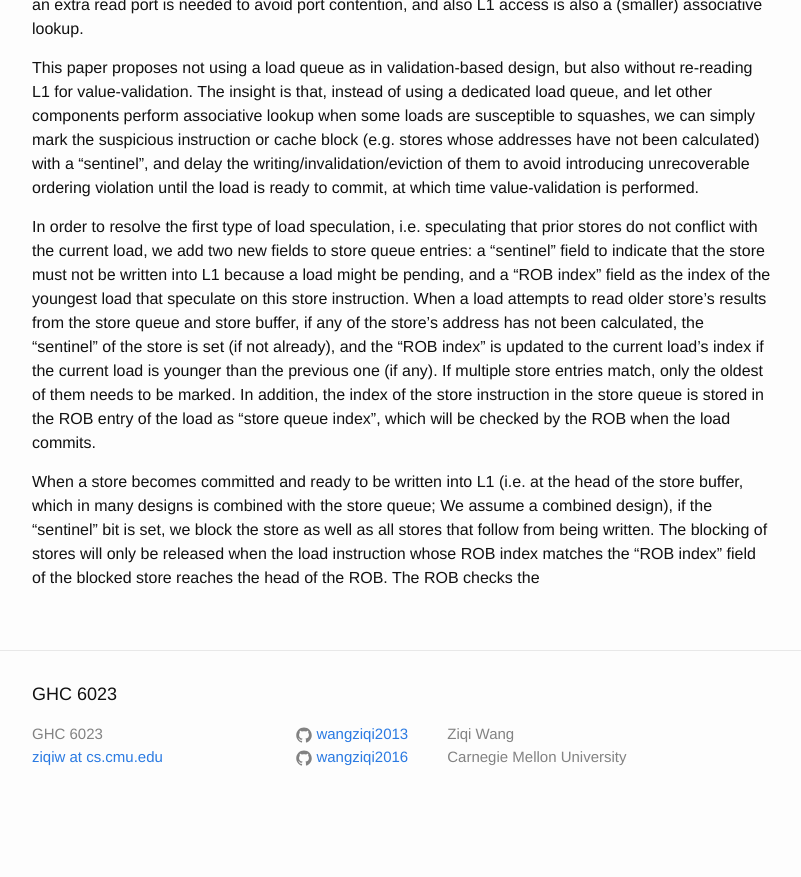
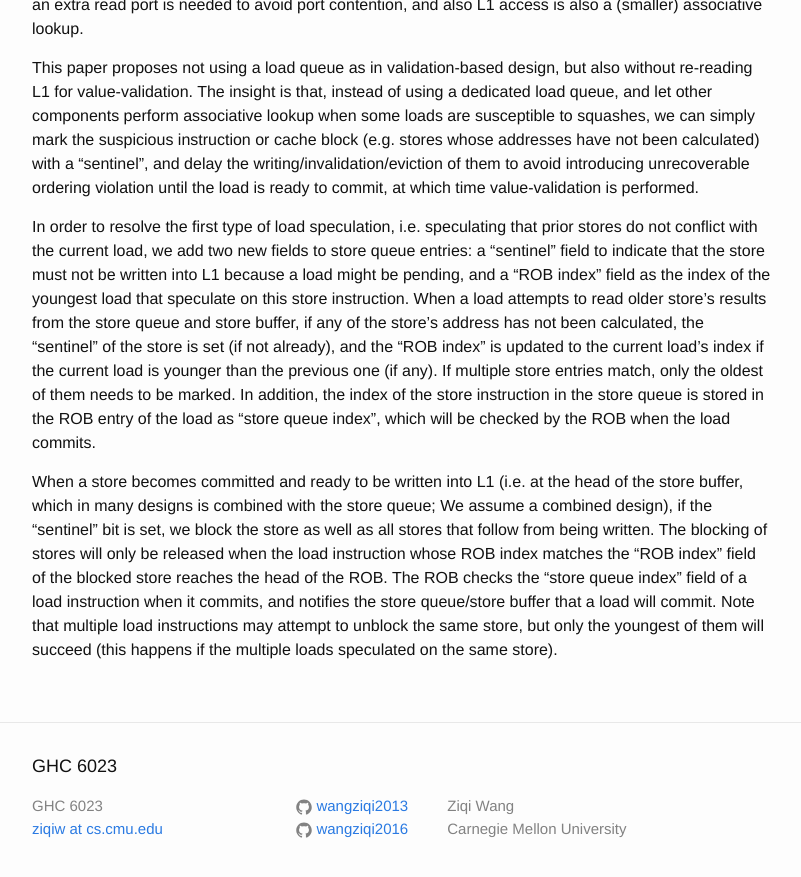
Before and after one commit to wangziqi2013/wangziqi2013.github.io, a Jekyll site: the page built from _posts/2019-08-07-the-superfluous-load-queue.markdown, in a window 1280 px wide and 900 px high, scrolled down 2053 px. Shown: the top 877 px of the window, without its empty margins (238-1039 px from the left). Built offline with Jekyll 4.4.1, drawn with Linux system fonts in a browser that asks for light colours; before the commit the page ends 2881 px from its top, so only the background shows below that.

Commit message:
Adding unblocking

```diff
--- a/_posts/2019-08-07-the-superfluous-load-queue.markdown
+++ b/_posts/2019-08-07-the-superfluous-load-queue.markdown
@@ -93,4 +93,7 @@ in the ROB entry of the load as "store queue index", which will be checked by th
 When a store becomes committed and ready to be written into L1 (i.e. at the head of the store buffer, which in many designs
 is combined with the store queue; We assume a combined design), if the "sentinel" bit is set, we block the store as well
 as all stores that follow from being written. The blocking of stores will only be released when the load instruction whose
-ROB index matches the "ROB index" field of the blocked store reaches the head of the ROB. The ROB checks the
+ROB index matches the "ROB index" field of the blocked store reaches the head of the ROB. The ROB checks the "store queue
+index" field of a load instruction when it commits, and notifies the store queue/store buffer that a load will commit.
+Note that multiple load instructions may attempt to unblock the same store, but only the youngest of them will succeed
+(this happens if the multiple loads speculated on the same store).
```
